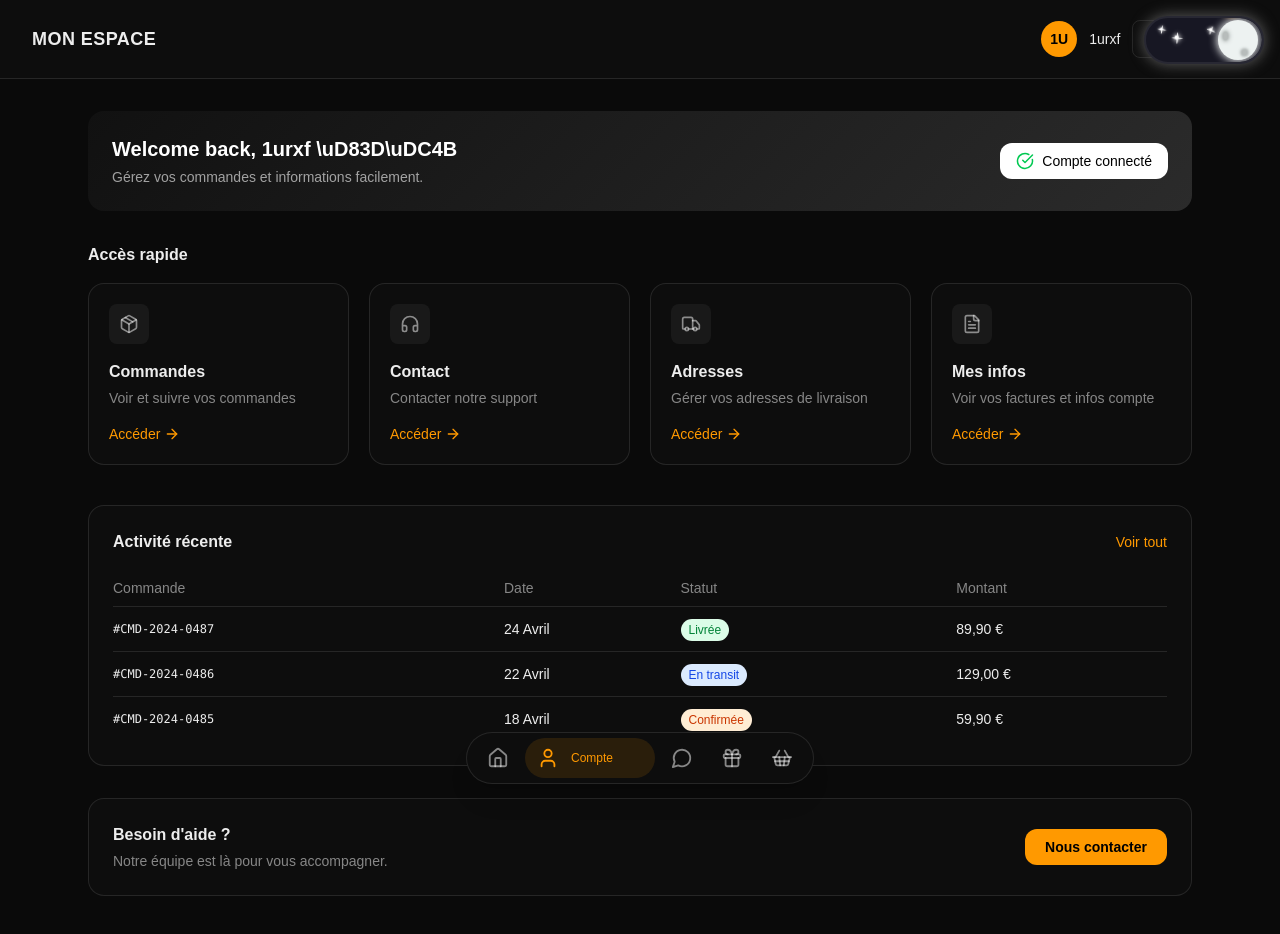
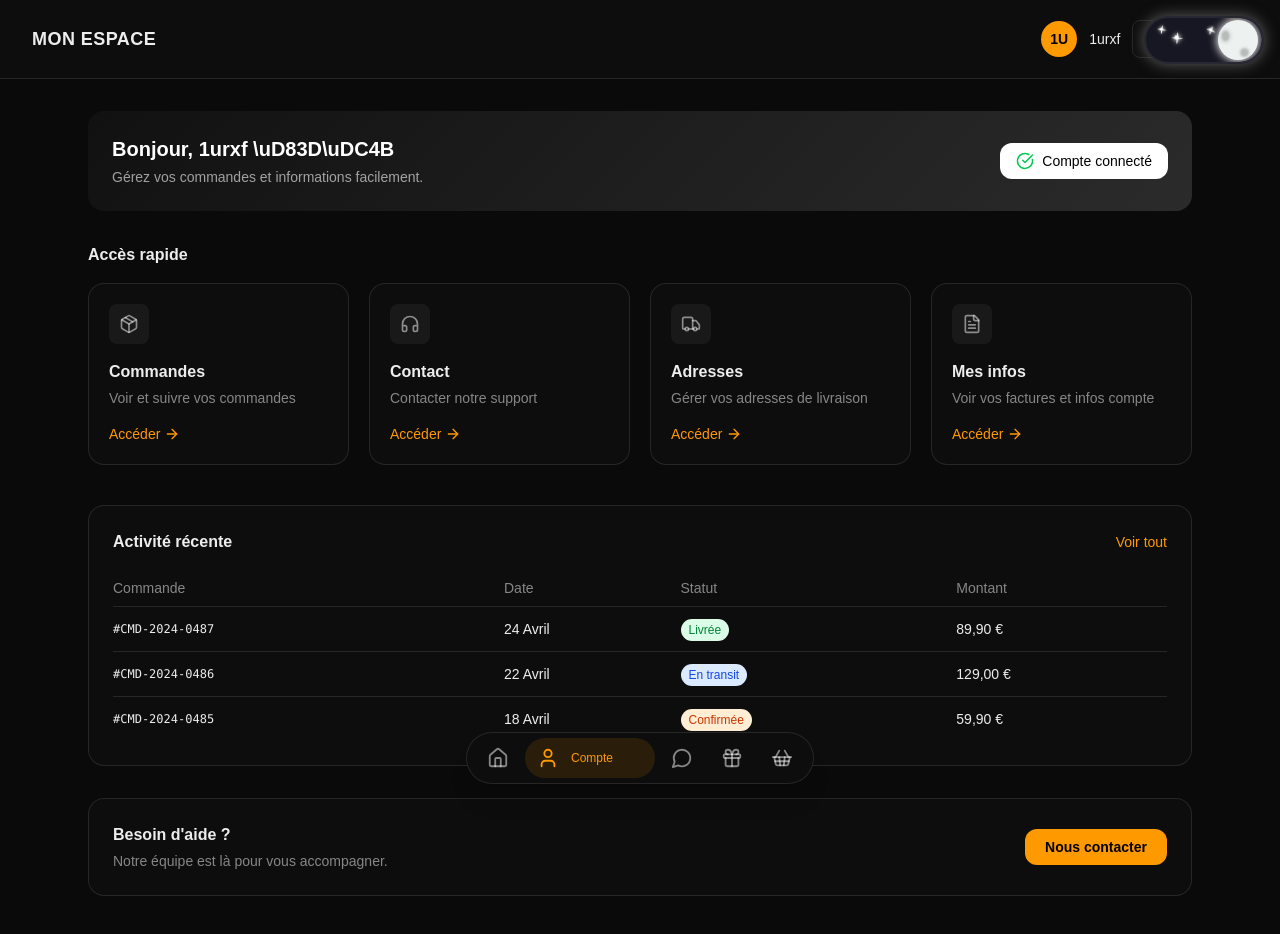
Before and after one commit to nxtex/nextjs-playground, a Next.js app: page /dashboard in a window 1280 px wide. Shown: the top 934 px of the page. Built offline with nearby package versions, Linux system fonts and the light colour scheme.

Commit message:
Change greeting from 'Welcome back' to 'Bonjour'

```diff
--- a/app/dashboard/page.tsx
+++ b/app/dashboard/page.tsx
@@ -67,7 +67,7 @@ export default function Dashboard() {
           style={{ background: 'linear-gradient(135deg, #111 0%, #2b2b2b 100%)' }}
         >
           <div>
-            <h2 className="text-xl font-semibold mb-1 text-white">Welcome back, 1urxf \uD83D\uDC4B</h2>
+            <h2 className="text-xl font-semibold mb-1 text-white">Bonjour, 1urxf \uD83D\uDC4B</h2>
             <p className="text-sm" style={{ color: 'rgba(255,255,255,0.6)' }}>
               G&eacute;rez vos commandes et informations facilement.
             </p>
```
